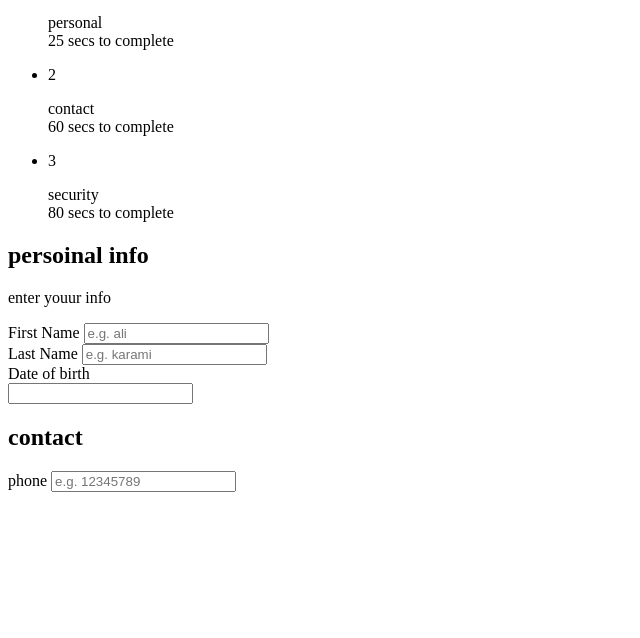
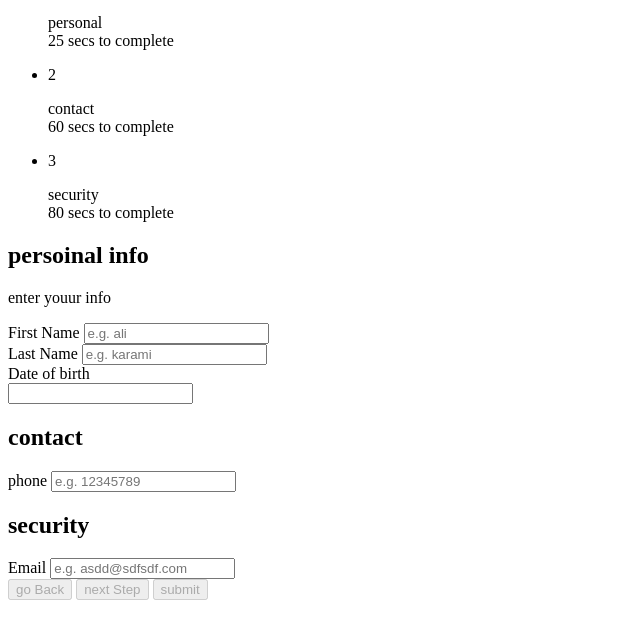
Before and after one commit to Code-Coterie-Team/multi-step-login, a plain HTML site: page index.html in a window 1280 px wide. Shown: the part 62-700 px from the top of the page, without its empty margins (0-640 px from the left). Drawn offline with Linux system fonts and the light colour scheme.

Commit message:
add btn to step

```diff
--- a/index.html
+++ b/index.html
@@ -29,6 +29,7 @@
                     </ul>
                 </div>
 
+                <!-- Form One -->
                 <form action="">
                     <div class="form-one form-step">
                          <div class="bg-svg">
@@ -67,6 +68,22 @@
                         </div>
                     </div>
 
+                    <!-- Form Three -->
+                    <div class="form-three form-step">
+                        <div class="bg-svg">
+                        </div>
+                        <h2>security</h2>
+                        <div>
+                            <label>Email</label>
+                            <input type="email" placeholder="e.g. asdd@sdfsdf.com" required>
+                        </div>
+
+                        <div class="btn-group">
+                            <!-- <button type="button" class="btn-prev" disabled></button> -->
+                            <button type="button" class="btn-prev" disabled> go Back</button>
+                            <button type="button" class="btn-prev" disabled> next Step</button>
+                            <button type="button" class="btn-prev" disabled> submit</button>
+                        </div>
                 </form>
             </div>
         </div>
```
